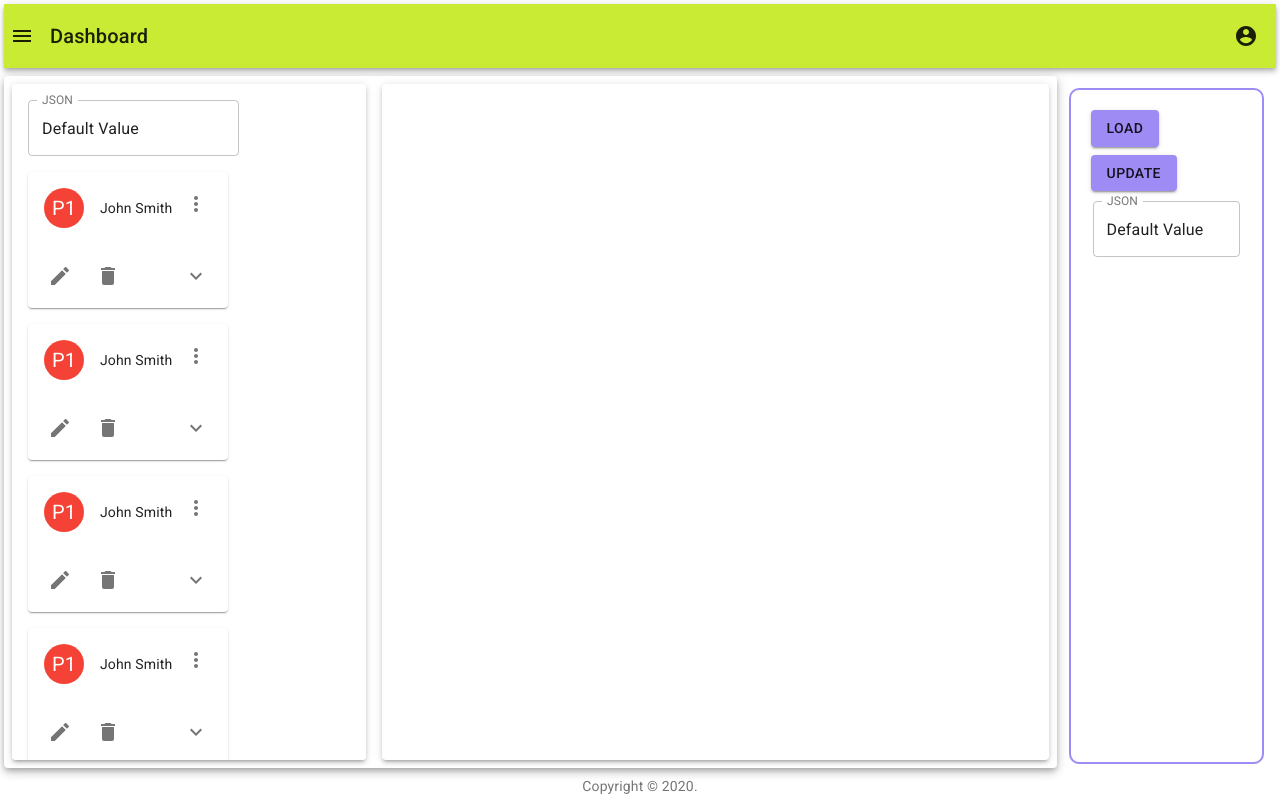
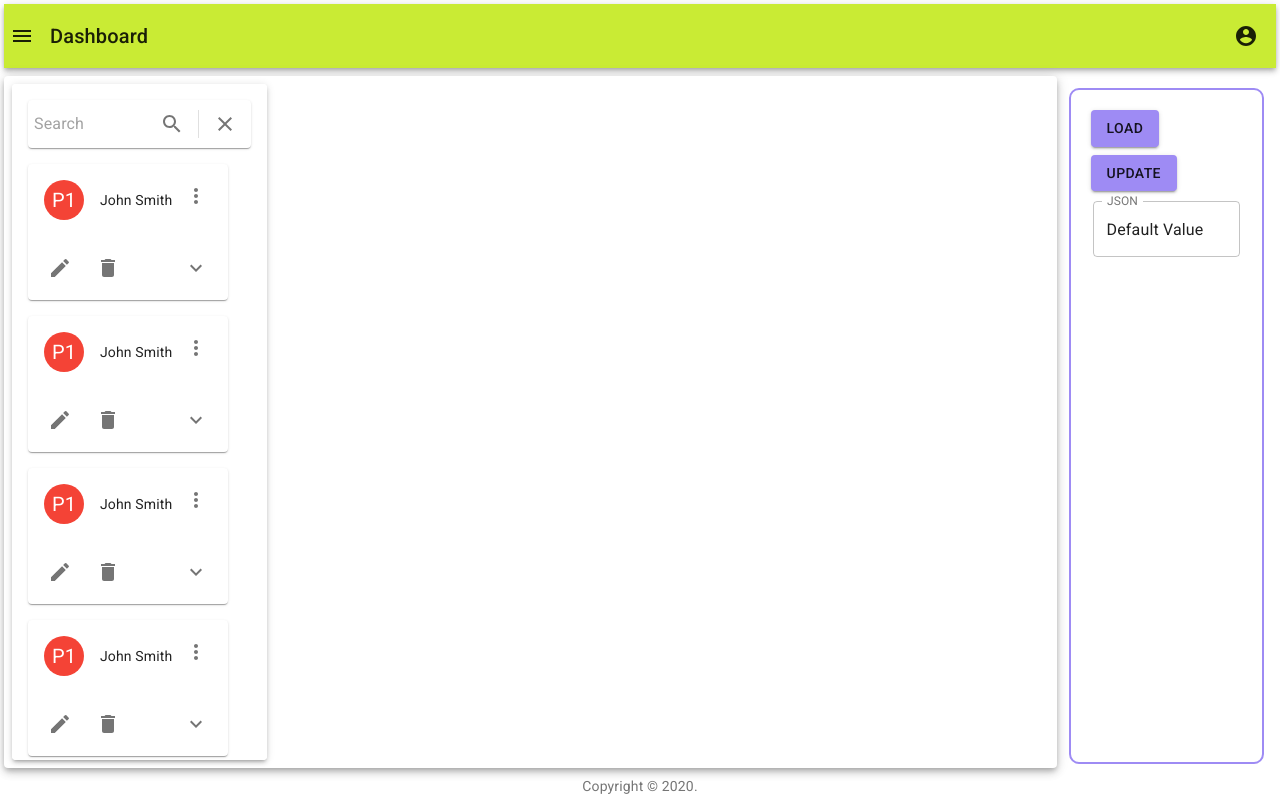
Before and after one commit to magak/reactappbuild, a React (Create React App) app in the folder iridaclientapp/: page / in a window 1280 px wide. Built offline with nearby package versions, Linux system fonts and the light colour scheme; the HTML template or start-up script is replaced by a standard one.

Commit message:
ListBox and SearchTextBox

```diff
--- a/iridaclientapp/src/core/components/Dashboard.tsx
+++ b/iridaclientapp/src/core/components/Dashboard.tsx
@@ -5,15 +5,24 @@ import Box from '@material-ui/core/Box';
 // import RootRef from '@material-ui/core/RootRef';
 
 import PlayerCard from './PlayerCard';
-import { List, ListItem, ListSubheader, TextField, Button } from '@material-ui/core';
+import PlayersList from './PlayersList';
 
 const useStyles = makeStyles((theme: Theme) =>
   createStyles({
-    paper: {
-        width: '100%',
-        height: '100%',
-        position: 'relative',
-        overflow: 'auto'
+    rootPaper: {
+      height: '100%',
+      position: 'relative',
+      overflow: 'auto'
+    },
+    playersPaper: {
+      height: '100%',
+      position: 'absolute',
+      overflow: 'auto'
+    },
+    teamsPaper: {
+      height: '100%',
+      position: 'absolute',
+      overflow: 'auto'
     },
     rootBox: {
       display: 'flex',
@@ -24,10 +33,12 @@ const useStyles = makeStyles((theme: Theme) =>
     },
     playersBox: {
       flexGrow: 1,
+      position: 'relative',
       margin: theme.spacing(4),
     },
     teamsBox: {
-      flexGrow: 6,
+      flexGrow: 3,
+      // position: 'relative',
       margin: theme.spacing(4),
     }
   }));
@@ -36,52 +47,18 @@ export default function Dashboard() {
     const classes = useStyles();
 
     return (
-        <Paper className={classes.paper} elevation={5} >
+        <Paper className={classes.rootPaper} elevation={5} >
           <Box className={classes.rootBox}>
             <Box className={classes.playersBox}>
-              <Paper className={classes.paper} elevation={3} >
-                <List>
-                  <ListItem>
-                    <Box>
-                      <TextField color="secondary"
-                          // className={classes.textField}
-                          id="outlined-multiline-static"
-                          label="JSON"
-                          defaultValue="Default Value"
-                          variant="outlined"
-                          fullWidth={true}
-                      />
-                    </Box>
-                  </ListItem>
-                  <ListItem>
-                    <PlayerCard/>
-                  </ListItem>
-                  <ListItem>
-                    <PlayerCard/>
-                  </ListItem>
-                  <ListItem>
-                    <PlayerCard/>
-                  </ListItem>
-                  <ListItem>
-                    <PlayerCard/>
-                  </ListItem>
-                  <ListItem>
-                    <PlayerCard/>
-                  </ListItem>
-                  <ListItem>
-                    <PlayerCard/>
-                  </ListItem>
-                </List>
+              <Paper className={classes.playersPaper} elevation={3} >
+                <PlayersList/>
               </Paper>
             </Box>
             <Box className={classes.teamsBox}>
-              <Paper className={classes.paper} elevation={3} >
-
+              <Paper className={classes.teamsPaper} elevation={3} >
               </Paper>
             </Box>
           </Box>
         </Paper>
     );
-
-
 }
--- a/iridaclientapp/src/core/components/PlayerCard.tsx
+++ b/iridaclientapp/src/core/components/PlayerCard.tsx
@@ -3,7 +3,6 @@ import { makeStyles, Theme, createStyles } from '@material-ui/core/styles';
 import clsx from 'clsx';
 import Card from '@material-ui/core/Card';
 import CardHeader from '@material-ui/core/CardHeader';
-import CardMedia from '@material-ui/core/CardMedia';
 import CardContent from '@material-ui/core/CardContent';
 import CardActions from '@material-ui/core/CardActions';
 import Collapse from '@material-ui/core/Collapse';
@@ -19,7 +18,7 @@ import MoreVertIcon from '@material-ui/icons/MoreVert';
 const useStyles = makeStyles((theme: Theme) =>
   createStyles({
     root: {
-      maxWidth: 225,
+      maxWidth: 285,
     },
     // media: {
     //   height: 0,
--- /dev/null
+++ b/iridaclientapp/src/core/components/PlayersList.tsx
@@ -0,0 +1,45 @@
+import React from 'react';
+import { List, ListItem } from '@material-ui/core';
+
+import PlayerCard from './PlayerCard';
+import SearchTextBox from './SearchTextBox';
+
+export default function PlayersList() {
+    return (
+        <List>
+            {/* <ListItem>
+                    <Box>
+                      <TextField color="secondary"
+                          // className={classes.textField}
+                          id="outlined-multiline-static"
+                          label="JSON"
+                          defaultValue="Default Value"
+                          variant="outlined"
+                          fullWidth={true}
+                      />
+                    </Box>
+                  </ListItem> */}
+            <ListItem>
+                <SearchTextBox/>
+            </ListItem>
+            <ListItem>
+                <PlayerCard/>
+            </ListItem>
+            <ListItem>
+                <PlayerCard/>
+            </ListItem>
+            <ListItem>
+                <PlayerCard/>
+            </ListItem>
+            <ListItem>
+                <PlayerCard/>
+            </ListItem>
+            <ListItem>
+                <PlayerCard/>
+            </ListItem>
+            <ListItem>
+                <PlayerCard/>
+            </ListItem>
+        </List>
+    );
+}
--- /dev/null
+++ b/iridaclientapp/src/core/components/SearchTextBox.tsx
@@ -0,0 +1,50 @@
+import React from 'react';
+import { makeStyles, Theme, createStyles } from '@material-ui/core/styles';
+import Paper from '@material-ui/core/Paper';
+import InputBase from '@material-ui/core/InputBase';
+import Divider from '@material-ui/core/Divider';
+import IconButton from '@material-ui/core/IconButton';
+import SearchIcon from '@material-ui/icons/Search';
+import ClearIcon from '@material-ui/icons/Clear';
+
+const useStyles = makeStyles((theme: Theme) =>
+  createStyles({
+    root: {
+      padding: '2px 4px',
+      display: 'flex',
+      alignItems: 'center',
+    },
+    input: {
+      marginLeft: theme.spacing(1),
+      flex: 1,
+    },
+    iconButton: {
+      padding: 10,
+    },
+    divider: {
+      height: 28,
+      margin: 4,
+    },
+  }),
+);
+
+export default function CustomizedInputBase() {
+  const classes = useStyles();
+
+  return (
+    <Paper component="form" className={classes.root}>
+      <InputBase
+        className={classes.input}
+        placeholder="Search"
+        inputProps={{ 'aria-label': 'search google maps' }}
+      />
+      <IconButton className={classes.iconButton} aria-label="search">
+        <SearchIcon />
+      </IconButton>
+      <Divider className={classes.divider} orientation="vertical" />
+      <IconButton className={classes.iconButton} aria-label="directions">
+        <ClearIcon />
+      </IconButton>
+    </Paper>
+  );
+}
```
